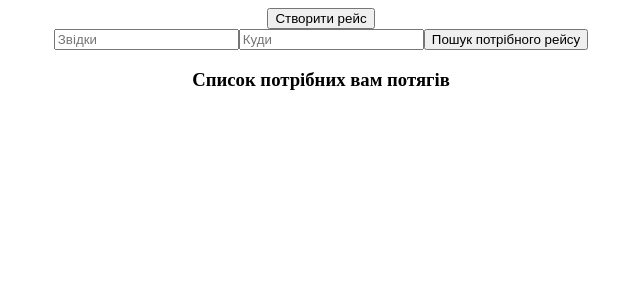
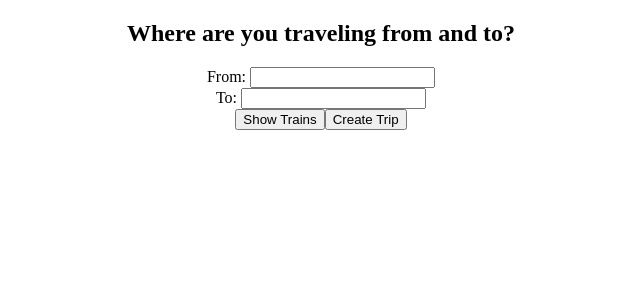
Before and after one commit to Samurai-way/Train.ui, a React (Create React App) app: page / in a window 1280 px wide. Shown: the top 300 px of the page, without its empty margins (319-959 px from the left). Built offline with nearby package versions, Linux system fonts and the light colour scheme.

Commit message:
feat: fix app logic

```diff
--- a/package.json
+++ b/package.json
@@ -16,7 +16,9 @@
     "mobx-react-lite": "^3.4.3",
     "react": "^18.2.0",
     "react-bootstrap": "^2.7.4",
+    "react-datetime-picker": "^5.0.3",
     "react-dom": "^18.2.0",
+    "react-modal": "^3.16.1",
     "react-router-dom": "^6.10.0",
     "react-scripts": "5.0.1",
     "typescript": "^4.4.2",
--- a/src/api/trainApi.ts
+++ b/src/api/trainApi.ts
@@ -7,13 +7,13 @@ interface TrainInfo {
     availablePlaces: number;
 }
 
-const REACT_APP_API_URL = 'http://localhost:5000/';
+const REACT_APP_API_URL = 'http://localhost:3000/';
 const $host: AxiosInstance = axios.create({
     baseURL: REACT_APP_API_URL,
 });
 
 export const createTrain = async (trainInfo: any): Promise<TrainInfo> => {
-    const { data }: AxiosResponse<TrainInfo> = await $host.post('api/train', {
+    const { data }: AxiosResponse<TrainInfo> = await $host.post('train', {
         fromPlace: trainInfo.fromPlace,
         toPlace: trainInfo.toPlace,
         departureTime: trainInfo.departureTime,
@@ -26,7 +26,7 @@ export const fetchTrains = async (
     fromPlace: string,
     toPlace: string
 ): Promise<TrainInfo[]> => {
-    const { data }: AxiosResponse<TrainInfo[]> = await $host.get('api/train', {
+    const { data }: AxiosResponse<TrainInfo[]> = await $host.get('train', {
         params: {
             fromPlace,
             toPlace,
--- a/src/components/app/App.tsx
+++ b/src/components/app/App.tsx
@@ -1,11 +1,15 @@
 import React from 'react';
 import './App.css';
-import {Shop} from "../shop/Shop";
+import {ShowTrains} from "../shop/ShowTrains";
+
+
+
+
 
 function App() {
   return (
     <div className="App">
-        <Shop/>
+        <ShowTrains/>
     </div>
   );
 }
--- /dev/null
+++ b/src/components/modals/Train.module.css
@@ -0,0 +1,10 @@
+.modal {
+    position: fixed;
+    top: 50%;
+    left: 50%;
+    transform: translate(-50%, -50%);
+    background-color: white;
+    padding: 20px;
+    border-radius: 5px;
+    box-shadow: 0px 0px 5px rgba(0, 0, 0, 0.2);
+}
--- a/src/components/modals/Train.tsx
+++ b/src/components/modals/Train.tsx
@@ -1,89 +1,49 @@
 import React, { useState } from 'react';
-import Modal from "react-bootstrap/Modal";
-import {createTrain} from "../../api/trainApi";
-import {Button, Form, Row} from "react-bootstrap";
+// @ts-ignore
+import styles from './Train.module.css';
 
-interface Props {
-    show: boolean;
-    onHide: () => void;
+interface TrainModalProps {
+    isOpen: boolean;
+    onClose: () => void;
 }
 
-export const Train: React.FC<Props> = ({ show, onHide }) => {
-    const [fromPlace, setFromPlace] = useState<string>('');
-    const [toPlace, setToPlace] = useState<string>('');
-    const [departureDay, setDepartureDay] = useState<string>('');
-    const [departureMonth, setDepartureMonth] = useState<string>('');
-    const [departureYear, setDepartureYear] = useState<string>('');
-    const [availablePlaces, setAvailablePlaces] = useState<string>('');
+export const Train: React.FC<TrainModalProps> = ({ isOpen, onClose }) => {
+    const [from, setFrom] = useState<string>('');
+    const [to, setTo] = useState<string>('');
+    const [date, setDate] = useState<string>('');
 
-    const addTrain = () => {
-        const finalDate = `${departureYear}-${departureMonth}-${departureDay}`;
-        const trainData = {
-            fromPlace,
-            toPlace,
-            departureTime: finalDate,
-            availablePlaces
-        };
-        createTrain(trainData).then(() => onHide());
+    const handleFromChange = (event: React.ChangeEvent<HTMLInputElement>) => {
+        setFrom(event.target.value);
     };
 
-    return (
-        <Modal show={show} onHide={onHide} centered>
-            <Modal.Header>
-                <Modal.Title id="contained-modal-title-vcenter">
-                    Добавить рейс (Дата в формате 01 01 2023)
-                </Modal.Title>
-            </Modal.Header>
-            <Modal.Body>
-                <Form>
-                    <Form.Control
-                        value={fromPlace}
-                        onChange={(e: React.ChangeEvent<HTMLInputElement>) => setFromPlace(e.target.value)}
-                        placeholder={"Откуда отправляется поезд"}
-                    />
-                </Form>
-                <Form>
-                    <Form.Control
-                        value={toPlace}
-                        onChange={(e: React.ChangeEvent<HTMLInputElement>) => setToPlace(e.target.value)}
-                        placeholder={"Куда отправляется поезд"}
-                    />
-                </Form>
-                <Row>
-                    <Form>
-                        <Form.Control
-                            value={departureDay}
-                            onChange={(e: React.ChangeEvent<HTMLInputElement>) => setDepartureDay(e.target.value)}
-                            placeholder={"День отправления"}
-                        />
-                    </Form>
-                    <Form>
-                        <Form.Control
-                            value={departureMonth}
-                            onChange={(e: React.ChangeEvent<HTMLInputElement>) => setDepartureMonth(e.target.value)}
-                            placeholder={"Месяц отправления"}
-                        />
-                    </Form>
-                    <Form>
-                        <Form.Control
-                            value={departureYear}
-                            onChange={(e: React.ChangeEvent<HTMLInputElement>) => setDepartureYear(e.target.value)}
-                            placeholder={"Год отправления"}
-                        />
-                    </Form>
-                </Row>
-                <Form>
-                    <Form.Control
-                        value={availablePlaces}
-                        onChange={(e: React.ChangeEvent<HTMLInputElement>) => setAvailablePlaces(e.target.value)}
-                        placeholder={"Количество свободных мест"}
-                    />
-                </Form>
-            </Modal.Body>
-            <Modal.Footer>
-                <Button variant="outline-success" onClick={addTrain} >Добавить</Button>
-                <Button variant="outline-danger" onClick={onHide} >Закрыть</Button>
-            </Modal.Footer>
-        </Modal>
-    );
+    const handleToChange = (event: React.ChangeEvent<HTMLInputElement>) => {
+        setTo(event.target.value);
+    };
+
+    const handleDateChange = (event: React.ChangeEvent<HTMLInputElement>) => {
+        setDate(event.target.value);
+    };
+
+    const handleCreateTripClick = () => {
+        console.log(`Creating trip from ${from} to ${to} on ${date}`);
+        // Implement logic to create a new trip here
+        onClose();
+    };
+
+    return isOpen ? (
+        <div className={styles.modal}>
+            <h2>Create a new trip</h2>
+            <label htmlFor="from-input">From: </label>
+            <input type="text" id="from-input" value={from} onChange={handleFromChange} />
+            <br />
+            <label htmlFor="to-input">To: </label>
+            <input type="text" id="to-input" value={to} onChange={handleToChange} />
+            <br />
+            <label htmlFor="date-input">Date: </label>
+            <input type="date" id="date-input" value={date} onChange={handleDateChange} />
+            <br />
+            <button onClick={handleCreateTripClick}>Create Trip</button>
+            <button onClick={onClose}>Close</button>
+        </div>
+    ) : null;
 };
--- a/src/components/shop/Shop.tsx
+++ /dev/null
@@ -1,69 +0,0 @@
-import React, { useState } from 'react';
-import { Button, Container, Form, Row } from 'react-bootstrap';
-import { fetchTrains } from '../../api/trainApi';
-import { Train } from '../modals/Train';
-
-interface Train {
-    fromPlace: string;
-    toPlace: string;
-    departureTime: string;
-    availablePlaces: number;
-    id: number;
-}
-
-interface TrainInfo extends Omit<Train, 'id'> {}
-
-export const Shop: React.FC = () => {
-    const [createTrainVisible, setCreateTrainVisible] = useState<boolean>(false);
-    const [selectedTrains, setSelectedTrains] = useState<Train[]>([]);
-    const [fromPlace, setFromPlace] = useState<string>('');
-    const [toPlace, setToPlace] = useState<string>('');
-
-    const findTrain = async (): Promise<void> => {
-        const data: TrainInfo[] = await fetchTrains(fromPlace, toPlace);
-        setSelectedTrains(data.map((trainInfo: TrainInfo) => ({ ...trainInfo, id: Math.random() })));
-    };
-
-    const normalDate = (oldDate: string): string => {
-        const newDate = `${oldDate.slice(6, 8)}.${oldDate.slice(4, 6)}.${oldDate.slice(0, 4)}`;
-        return newDate;
-    };
-
-    return (
-        <Container>
-            <Button variant="outline-dark" className="md-4 p-2" onClick={() => setCreateTrainVisible(true)}>
-                Створити рейс
-            </Button>
-            <Form className="d-flex flex-column">
-                <Row>
-                    <Form.Control
-                        className="mt-3"
-                        placeholder="Звідки"
-                        value={fromPlace}
-                        onChange={(e: React.ChangeEvent<HTMLInputElement>) => setFromPlace(e.target.value)}
-                    />
-                    <Form.Control
-                        className="mt-3"
-                        placeholder="Куди"
-                        value={toPlace}
-                        onChange={(e: React.ChangeEvent<HTMLInputElement>) => setToPlace(e.target.value)}
-                    />
-                    <Button variant="outline-dark" className="md-4 p-2" onClick={() => findTrain()}>
-                        Пошук потрібного рейсу
-                    </Button>
-                </Row>
-            </Form>
-            <Train show={createTrainVisible} onHide={() => setCreateTrainVisible(false)} />
-            <div>
-                <h3>Список потрібних вам потягів</h3>
-                {selectedTrains.map((train: Train) => (
-                    <div key={train.id}>
-                        <p>{`${train.fromPlace} - ${train.toPlace}`}</p>
-                        <p>{`Дата відправлення: ${normalDate(train.departureTime)}`}</p>
-                        <p>{`Вільних місць: ${train.availablePlaces}`}</p>
-                    </div>
-                ))}
-            </div>
-        </Container>
-    );
-};
--- /dev/null
+++ b/src/components/shop/ShowTrains.tsx
@@ -0,0 +1,54 @@
+import React, { useState } from 'react';
+import {Train} from "../modals/Train";
+
+
+interface ShowTrainsProps {}
+
+export const ShowTrains: React.FC<ShowTrainsProps> = () => {
+    const [from, setFrom] = useState<string>('');
+    const [to, setTo] = useState<string>('');
+    const [showModal, setShowModal] = useState<boolean>(false);
+
+    const handleFromChange = (event: React.ChangeEvent<HTMLInputElement>) => {
+        setFrom(event.target.value);
+    };
+
+    const handleToChange = (event: React.ChangeEvent<HTMLInputElement>) => {
+        setTo(event.target.value);
+    };
+
+    const handleShowTrainsClick = () => {
+        console.log(`Showing trains from ${from} to ${to}`);
+        // Implement logic to show trains here
+    };
+
+    const handleCreateTripClick = () => {
+        console.log(`Creating trip from ${from} to ${to}`);
+        setShowModal(true);
+    };
+
+    const handleCloseModalClick = () => {
+        setShowModal(false);
+    };
+
+    return (
+        <div>
+            <h2>Where are you traveling from and to?</h2>
+            <label htmlFor="from-input">From: </label>
+            <input type="text" id="from-input" value={from} onChange={handleFromChange} />
+            <br />
+            <label htmlFor="to-input">To: </label>
+            <input type="text" id="to-input" value={to} onChange={handleToChange} />
+            <br />
+            <button onClick={handleShowTrainsClick}>Show Trains</button>
+            <button onClick={handleCreateTripClick}>Create Trip</button>
+
+            {showModal && (
+                <Train
+                    isOpen={showModal}
+                    onClose={handleCloseModalClick}
+                />
+            )}
+        </div>
+    );
+};
```
Also changed, not shown: 1 other file (tests, documents, lock files or other folders).
